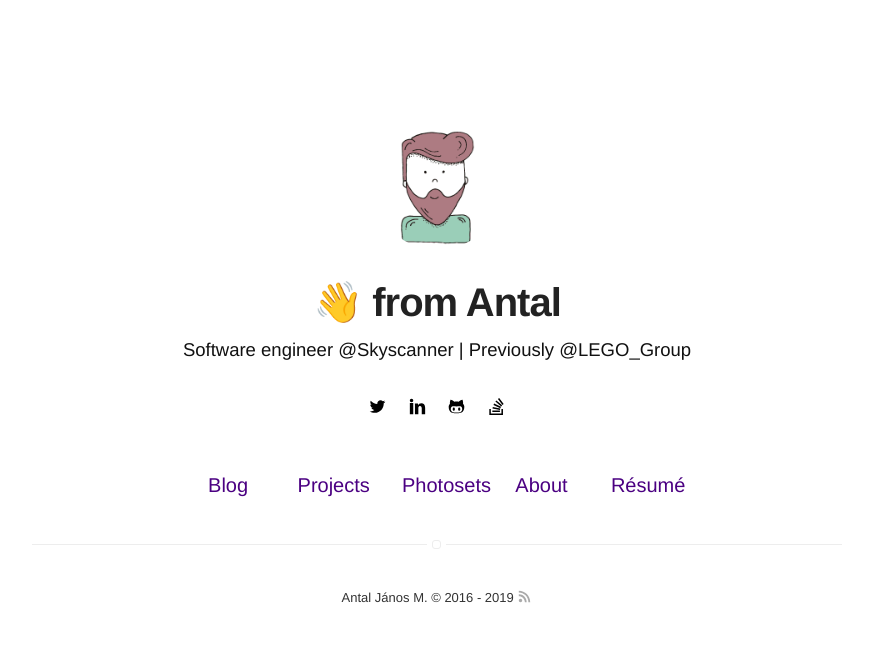
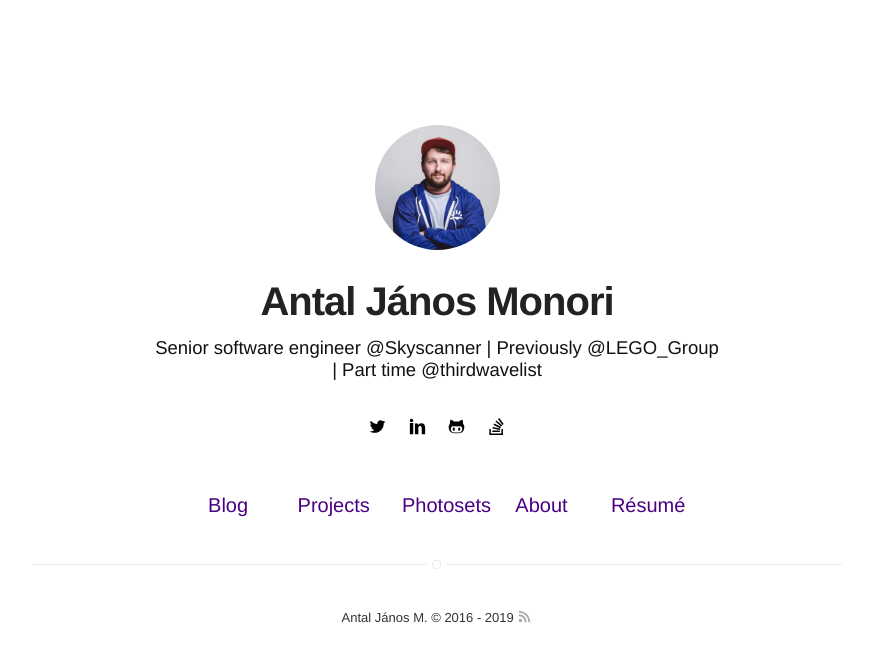
Before and after one commit to anthonymonori/website, a Jekyll site: the page built from index.md, in a window 1280 px wide. Shown: the top 662 px of the page, without its empty margins (203-1076 px from the left). Built offline with Jekyll 4.4.1, drawn with Linux system fonts in a browser that asks for light colours.

Commit message:
Change profile, title, name, and some links

```diff
--- a/_config.yml
+++ b/_config.yml
@@ -1,5 +1,5 @@
-name: 👋  from Antal
-bio: Software engineer @Skyscanner | Previously @LEGO_Group
+name: Antal János Monori
+bio: Senior software engineer @Skyscanner | Previously @LEGO_Group | Part time @thirdwavelist
 description: Thoughts about crafting good code 💻 and making great coffee ☕️
 
 # if it's an external image, update below for true
@@ -13,7 +13,6 @@ resume: true
 resume-external: false
 resume-url: mailto:anthonymonori+resume@gmail.com?subject=resume-request
 
-
 permalink: /:title/
 
 show_drafts: false
@@ -26,12 +25,12 @@ highlighter: rouge
 twitter: antalindisguise
 linkedin: hifromantal
 github: antalindisguise
-stackoverflow: 2759296/captainserious
+stackoverflow: 2759296/anthonymonori
 
 authors:
     anthonymonori:
-        name: Antal János M.
-        bio: Software engineer @Skyscanner | Previously @LEGO_Group
+        name: Antal János Monori
+        bio: Senior software engineer @Skyscanner | Previously @LEGO_Group | Part time @thirdwavelist
         external-image: false
         picture: assets/images/profile.png
         twitter: antalindisguise
```
Also changed, not shown: assets/images/profile.png.
